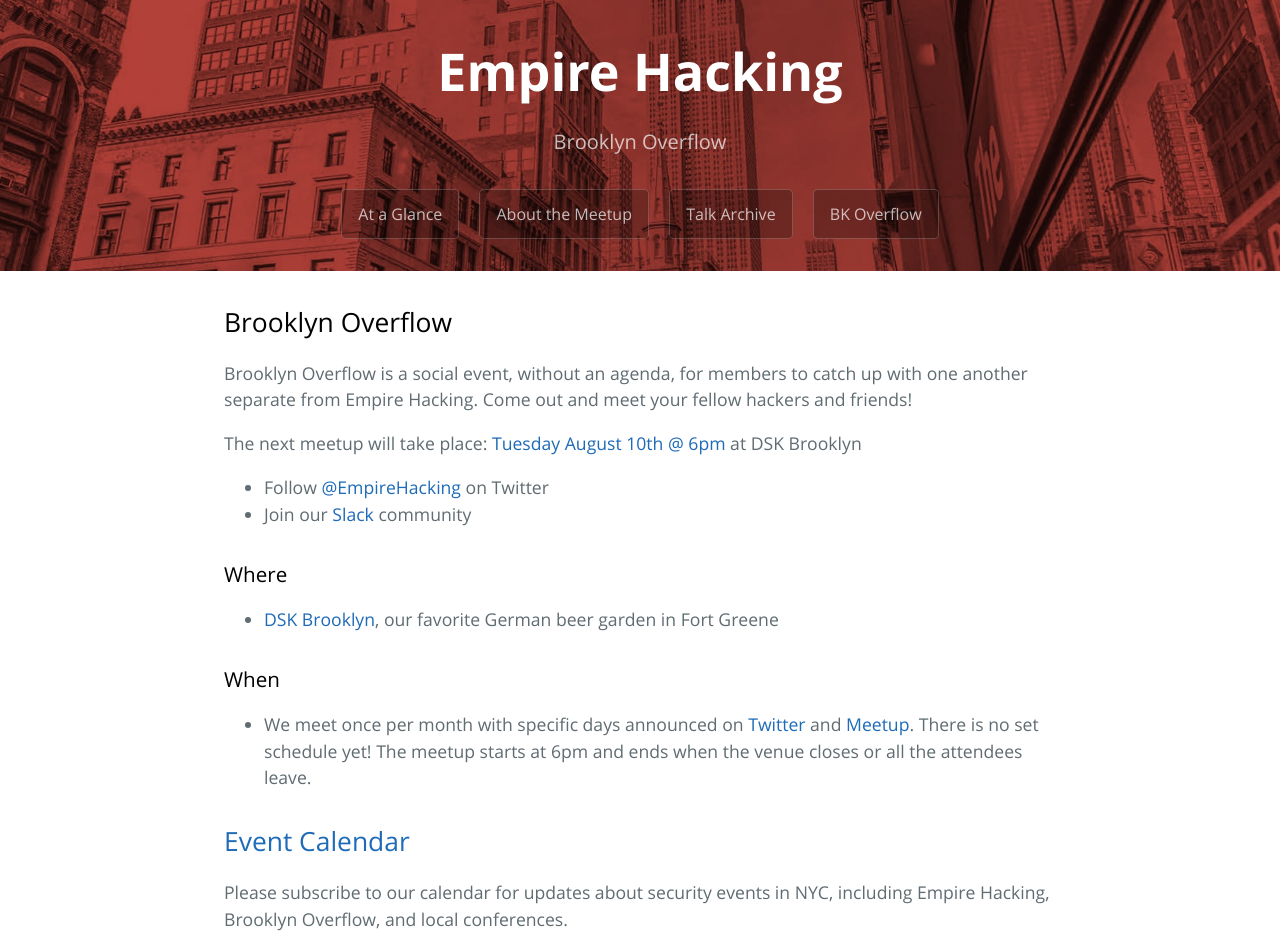
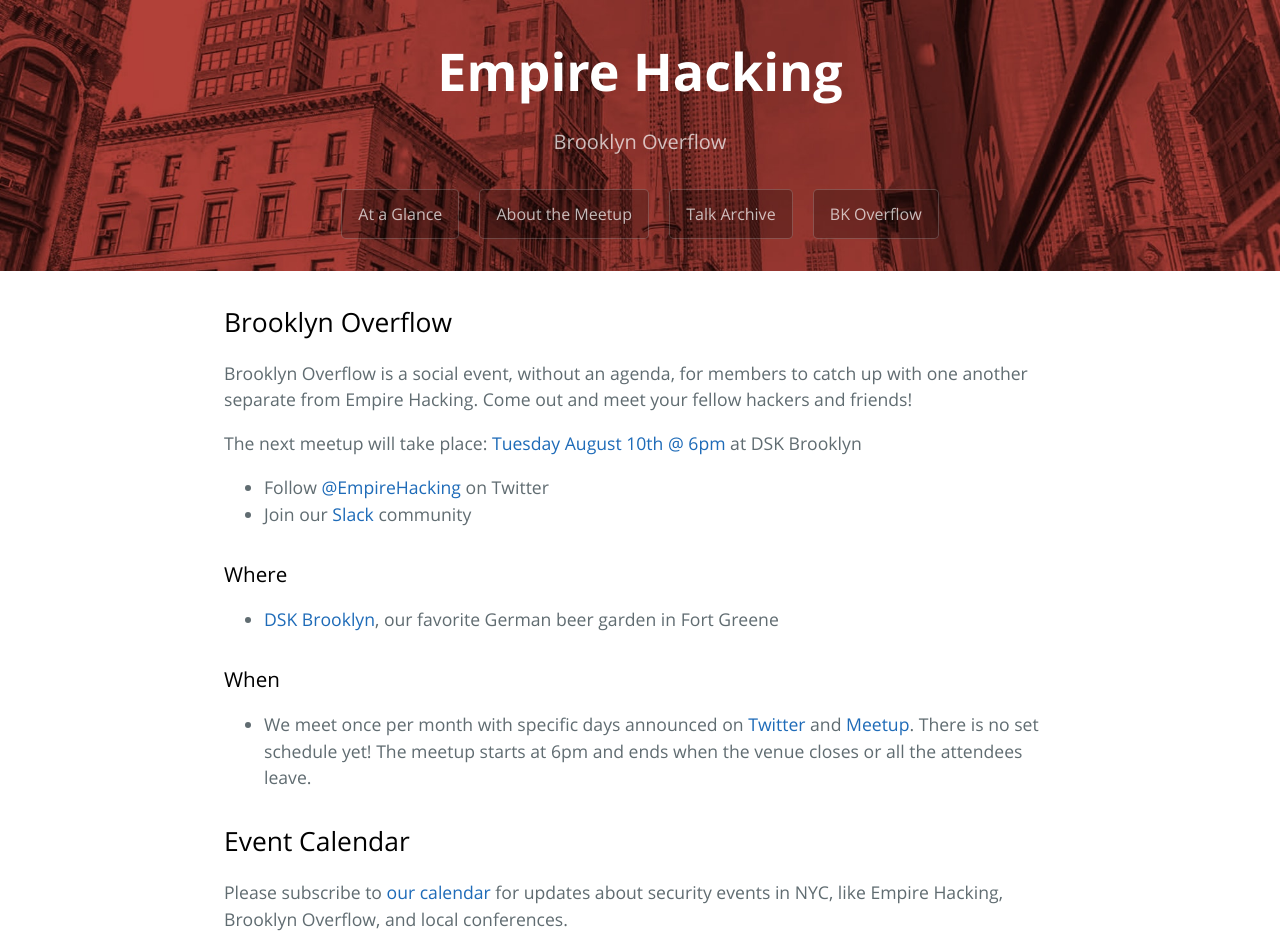
Before and after one commit to trailofbits/empirehacking.nyc, a Jekyll site: the page built from bkoverflow.md, in a window 1280 px wide. Shown: the top 950 px of the page. Built offline with Jekyll 4.4.1, drawn with Linux system fonts in a browser that asks for light colours; grey boxes are pictures that could not be loaded.

Commit message:
Update bkoverflow.md

```diff
--- a/bkoverflow.md
+++ b/bkoverflow.md
@@ -22,9 +22,9 @@ The next meetup will take place: [Tuesday August 10th @ 6pm](https://www.meetup.
 
 * We meet once per month with specific days announced on [Twitter](https://twitter.com/EmpireHacking) and [Meetup](https://www.meetup.com/Empire-Hacking/). There is no set schedule yet! The meetup starts at 6pm and ends when the venue closes or all the attendees leave.
 
-## [Event Calendar](https://calendar.google.com/calendar/embed?src=trailofbits.com_u4ugmlhgr0nf58s1ji8fteed2k%40group.calendar.google.com&ctz=America/New_York)
+## Event Calendar
 
-Please subscribe to our calendar for updates about security events in NYC, including Empire Hacking, Brooklyn Overflow, and local conferences.
+Please subscribe to [our calendar](https://calendar.google.com/calendar/embed?src=trailofbits.com_u4ugmlhgr0nf58s1ji8fteed2k%40group.calendar.google.com&ctz=America/New_York) for updates about security events in NYC, like Empire Hacking, Brooklyn Overflow, and local conferences.
 
 <iframe src="https://calendar.google.com/calendar/embed?src=trailofbits.com_u4ugmlhgr0nf58s1ji8fteed2k%40group.calendar.google.com&ctz=America/New_York" style="border: 0" width="800" height="600" frameborder="0" scrolling="no"></iframe>
 
```
